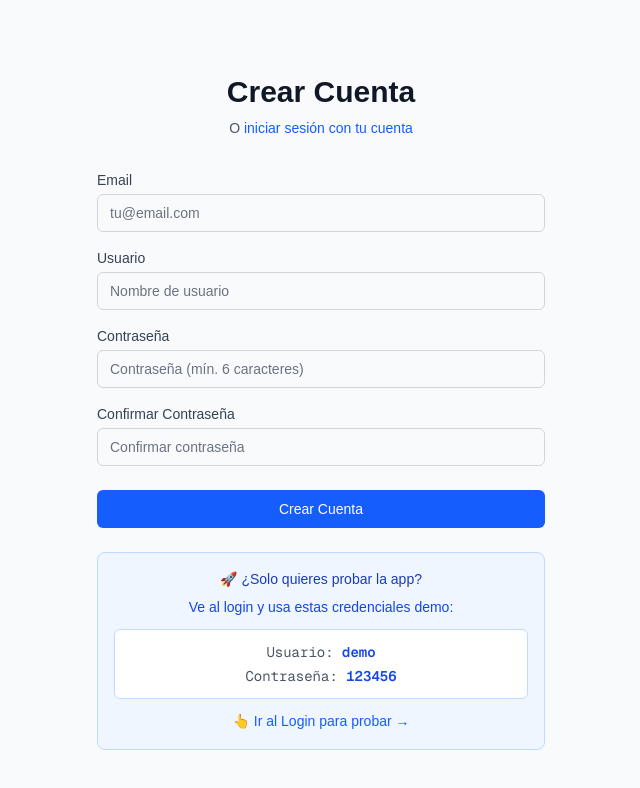
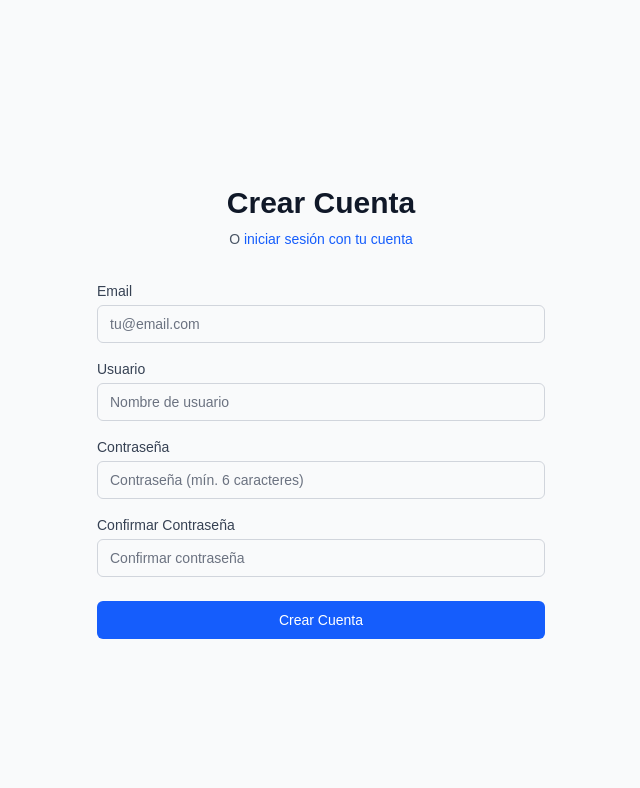
Before and after one commit to lucasgiorgi95/signa-frontend, a Next.js app: page /register in a window 1280 px wide. Shown: the top 788 px of the page, without its empty margins (319-959 px from the left). Built offline with nearby package versions, Linux system fonts and the light colour scheme; no server answers.

Commit message:
fix all errors

```diff
--- a/src/app/register/page.tsx
+++ b/src/app/register/page.tsx
@@ -163,36 +163,6 @@ export default function RegisterPage() {
               {loading ? "Creando cuenta..." : "Crear Cuenta"}
             </button>
           </div>
-
-          {/* Demo Credentials */}
-          <div className="mt-6 p-4 bg-blue-50 border border-blue-200 rounded-lg">
-            <div className="text-center">
-              <h3 className="text-sm font-medium text-blue-800 mb-2">
-                🚀 ¿Solo quieres probar la app?
-              </h3>
-              <p className="text-sm text-blue-700 mb-3">
-                Ve al login y usa estas credenciales demo:
-              </p>
-              <div className="bg-white rounded-md p-3 border border-blue-200">
-                <div className="text-sm font-mono">
-                  <div className="mb-1">
-                    <span className="text-gray-600">Usuario:</span>{" "}
-                    <span className="font-semibold text-blue-700">demo</span>
-                  </div>
-                  <div>
-                    <span className="text-gray-600">Contraseña:</span>{" "}
-                    <span className="font-semibold text-blue-700">123456</span>
-                  </div>
-                </div>
-              </div>
-              <Link
-                href="/login"
-                className="mt-3 inline-block text-sm text-blue-600 hover:text-blue-800 font-medium"
-              >
-                👆 Ir al Login para probar →
-              </Link>
-            </div>
-          </div>
         </form>
       </div>
     </div>
```
